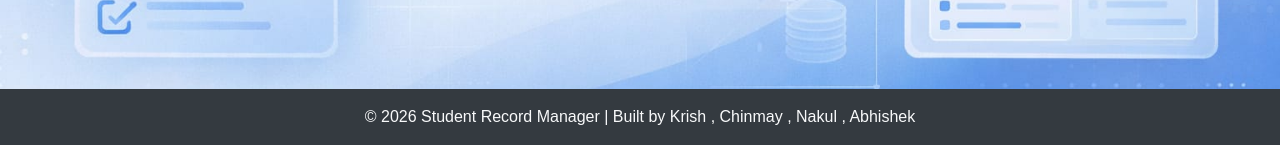
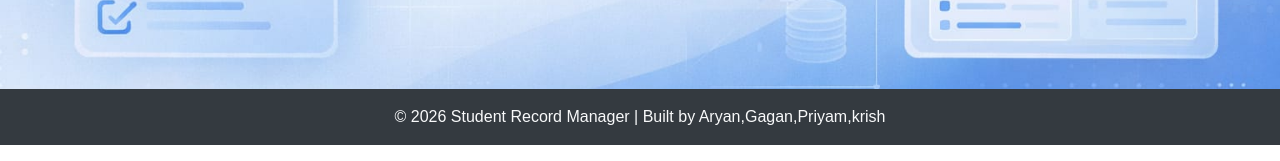
Before and after one commit to krishgupta-ug25-debug/cpp, a Flask app: page / in a window 1280 px wide. Shown: the part 639-800 px from the top of the page. Run offline with Flask 3, Linux system fonts and the light colour scheme.

Commit message:
updated project

```diff
--- a/templates/index.html
+++ b/templates/index.html
@@ -28,7 +28,7 @@
 </div>
   <footer class="bg-dark text-light text-center py-3 ">
       <p class="mb-0">
-          © 2026 Student Record Manager | Built by Krish , Chinmay , Nakul , Abhishek
+          © 2026 Student Record Manager | Built by Aryan,Gagan,Priyam,krish
       </p>
   </footer>
     <script src="https://code.jquery.com/jquery-3.3.1.slim.min.js" integrity="sha384-q8i/X+965DzO0rT7abK41JStQIAqVgRVzpbzo5smXKp4YfRvH+8abtTE1Pi6jizo" crossorigin="anonymous"></script>
```
